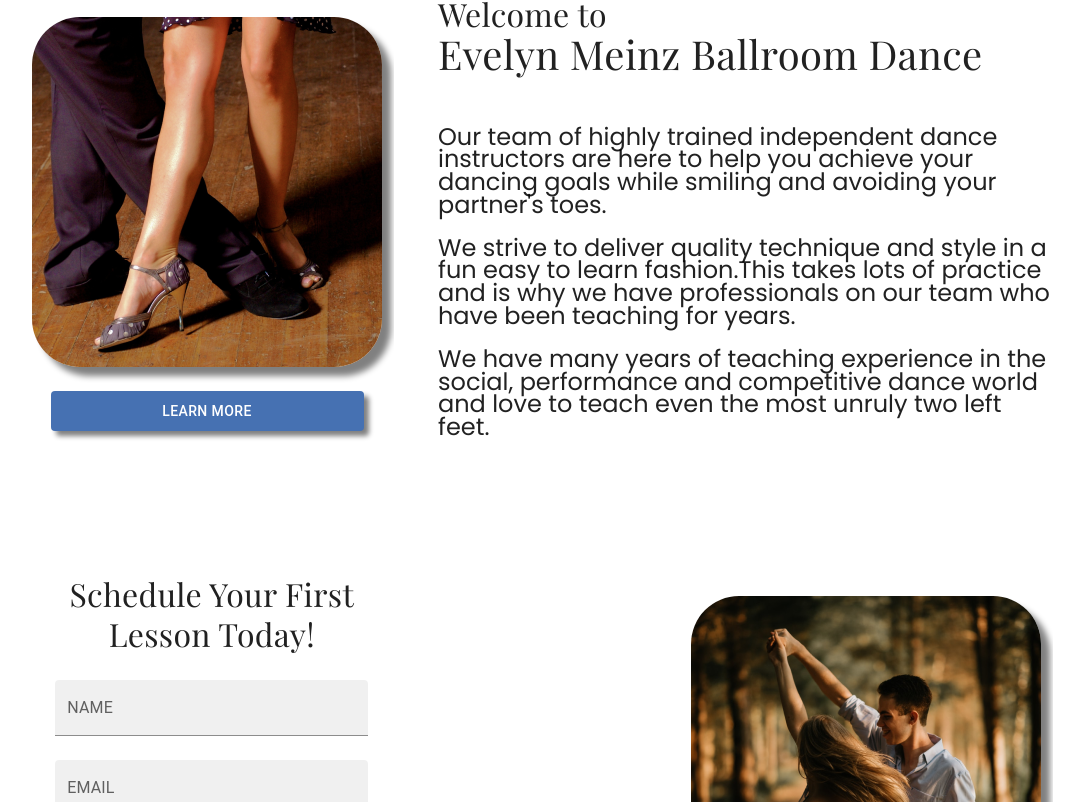
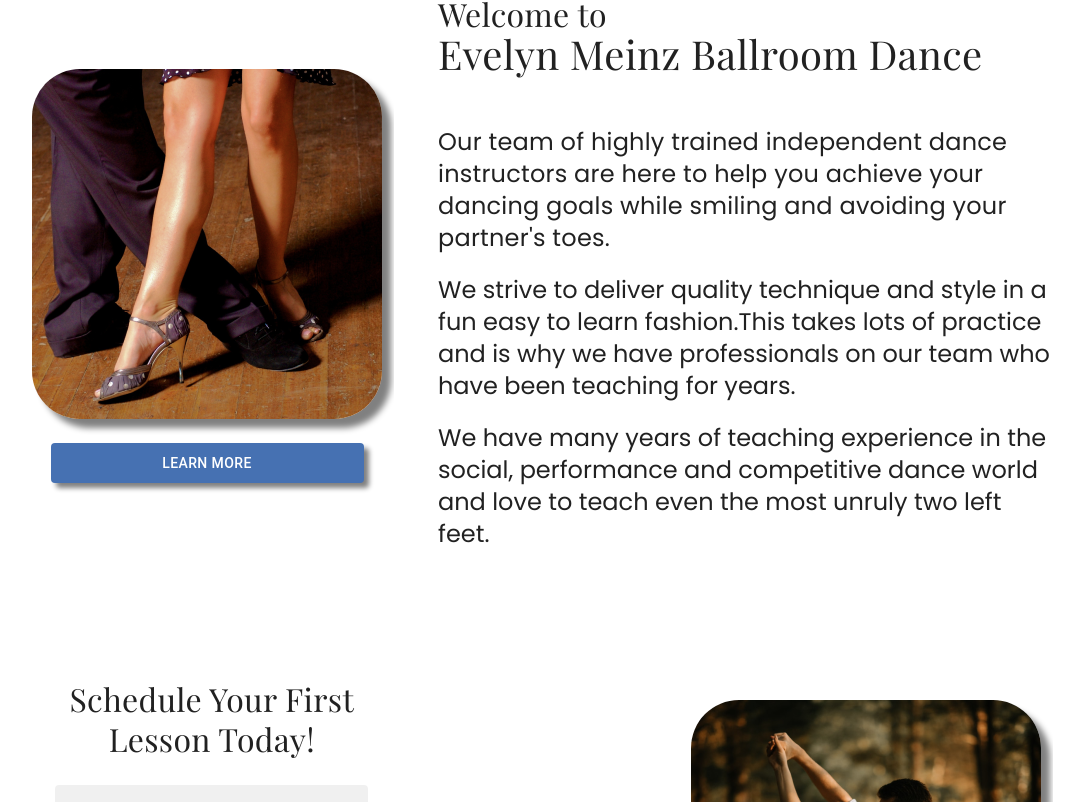
Before and after one commit to th2n10s4u/embd-website, a React (Create React App) app: page / in a window 1280 px wide. Shown: the part 678-1480 px from the top of the page, without its empty margins (94-1178 px from the left). Built offline with nearby package versions, Linux system fonts and the light colour scheme.

Commit message:
Update TemplateCard.js
Added a conditional to center the img in BenefitsofDance.js. Fixed Styling

```diff
--- a/src/assets/components/TemplateComponents/TemplateCard.js
+++ b/src/assets/components/TemplateComponents/TemplateCard.js
@@ -27,7 +27,7 @@ export default function TemplateCard(props) {
       alignItems="center"
       flexWrap={props.wrap ? "wrap" : "wrap-reverse"}
       direction={props.reverse ? "row-reverse" : "row"}
-      justifyContent="space-around"
+      justifyContent={props.imgcentered ? "center" : "space-around"}
     >
       <Grid item>
         <Card
@@ -147,9 +147,9 @@ export default function TemplateCard(props) {
                 sx={{
                   fontFamily: "Poppins",
                   fontWeight: "400",
-                  lineHeight: "95.7%",
-                  paragraphSpacing: "28",
-                  letterSpacing: "0",
+                  lineHeight: "32px",
+                  // paragraphSpacing: "28",
+                  // letterSpacing: "0",
                   fontSize: "24px",
                   marginBottom: "20px",
                   textAlign: props.centerBodyOne ? "center" : "left",
@@ -161,7 +161,7 @@ export default function TemplateCard(props) {
                 sx={{
                   fontFamily: "Poppins",
                   fontWeight: "400",
-                  lineHeight: "95.7%",
+                  lineHeight: "32px",
                   paragraphSpacing: "28",
                   letterSpacing: "0",
                   fontSize: "24px",
@@ -175,7 +175,7 @@ export default function TemplateCard(props) {
                 sx={{
                   fontFamily: "Poppins",
                   fontWeight: "400",
-                  lineHeight: "95.7%",
+                  lineHeight: "32px",
                   paragraphSpacing: "28",
                   letterSpacing: "0",
                   fontSize: "24px",
```
